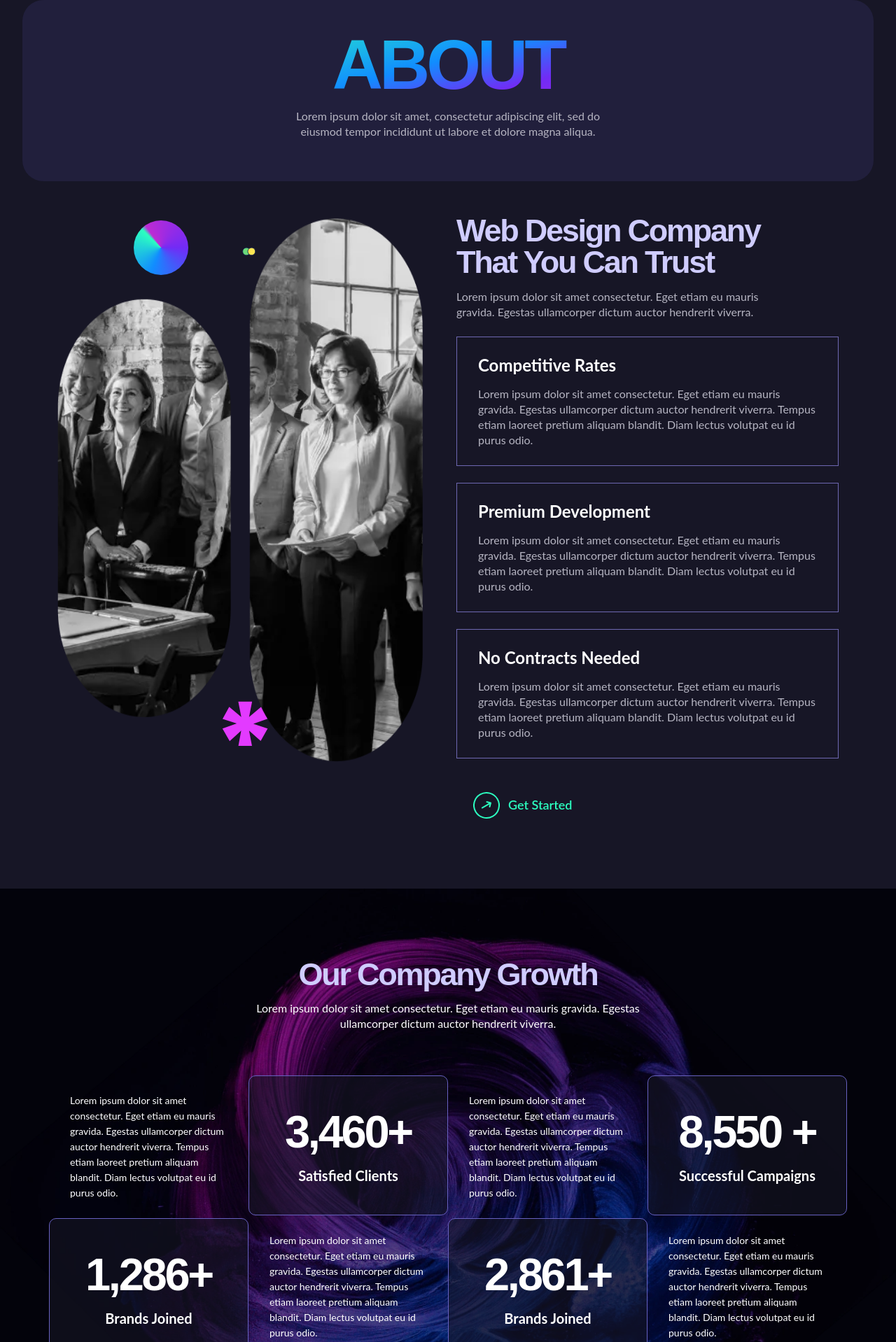
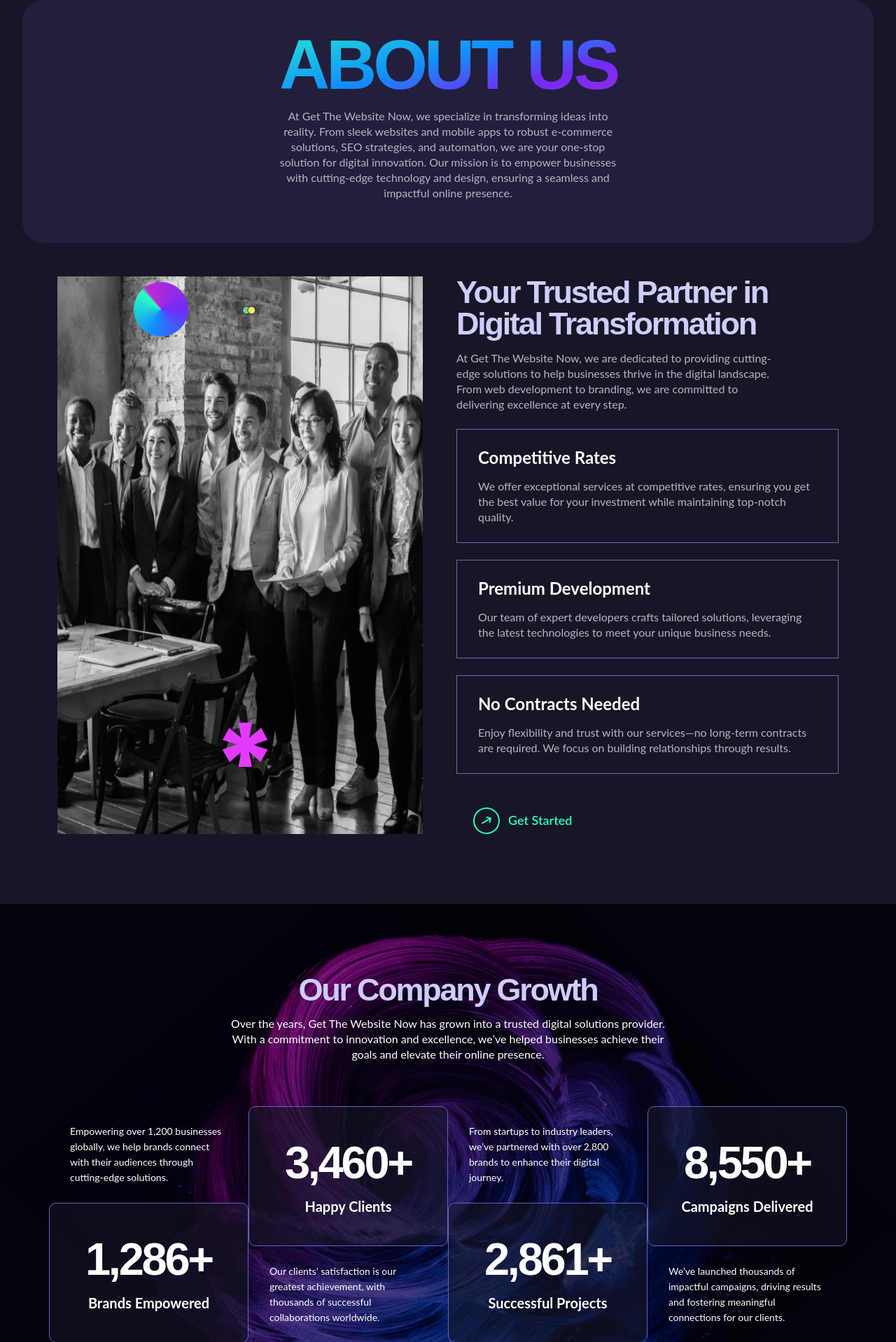
Before and after one commit to Get-The-Website/W-Main-V2, a PHP site: page /about in a window 1280 px wide. Shown: the part 98-2016 px from the top of the page at 70% size. Run offline with PHP 8.4, Linux system fonts and the light colour scheme.

Commit message:
update web

```diff
--- a/about.php
+++ b/about.php
@@ -21,9 +21,13 @@
     <section class="SubPage_Hero">
         <div class="container">
             <div class="text-center" data-aos="zoom-in-up">
-                <h1>About</h1>
-                <p>Lorem ipsum dolor sit amet, consectetur adipiscing elit, sed do eiusmod tempor incididunt ut
-                    labore et dolore magna aliqua.</p>
+                <h1>About Us</h1>
+                <p>
+                    At Get The Website Now, we specialize in transforming ideas into reality. From sleek websites and
+                    mobile apps to robust e-commerce solutions, SEO strategies, and automation, we are your one-stop
+                    solution for digital innovation. Our mission is to empower businesses with cutting-edge technology
+                    and design, ensuring a seamless and impactful online presence.
+                </p>
             </div>
         </div>
     </section>
@@ -44,46 +48,40 @@
                             </figure>
                         </div>
                         <figure class="w-100 h-100" data-aos="fade-down">
-                            <img class="w-100 h-100" src="assets/images/index/company_Img1.webp" alt="CompanyImg">
+                            <img class="w-100 h-100" src="assets/images/index/company_Img1.webp" alt="Company Image">
                         </figure>
                     </div>
                 </div>
                 <div class="col-lg-6 col-md-6">
                     <div data-aos="fade-up">
                         <div class="pe-lg-5 pe-3">
-                            <h4 class="w-75">Web Design Company That You Can Trust</h4>
+                            <h4 class="w-75">Your Trusted Partner in Digital Transformation</h4>
                             <p class="pt-3 pb-lg-4 pb-4 pe-lg-5">
-                                Lorem ipsum dolor sit amet consectetur. Eget etiam eu mauris
-                                gravida. Egestas ullamcorper dictum auctor hendrerit
-                                viverra.
+                                At Get The Website Now, we are dedicated to providing cutting-edge solutions to help
+                                businesses thrive in the digital landscape. From web development to branding, we are
+                                committed to delivering excellence at every step.
                             </p>
                         </div>
                         <div class="d-flex flex-md-column gap-lg-4 gap-3">
                             <div class="d-flex flex-column">
                                 <h6>Competitive Rates</h6>
                                 <p class="pt-3">
-                                    Lorem ipsum dolor sit amet consectetur. Eget etiam eu
-                                    mauris gravida. Egestas ullamcorper dictum auctor
-                                    hendrerit viverra. Tempus etiam laoreet pretium aliquam
-                                    blandit. Diam lectus volutpat eu id purus odio.
+                                    We offer exceptional services at competitive rates, ensuring you get the best value
+                                    for your investment while maintaining top-notch quality.
                                 </p>
                             </div>
                             <div class="d-flex flex-column">
                                 <h6>Premium Development</h6>
                                 <p class="pt-3">
-                                    Lorem ipsum dolor sit amet consectetur. Eget etiam eu
-                                    mauris gravida. Egestas ullamcorper dictum auctor
-                                    hendrerit viverra. Tempus etiam laoreet pretium aliquam
-                                    blandit. Diam lectus volutpat eu id purus odio.
+                                    Our team of expert developers crafts tailored solutions, leveraging the latest
+                                    technologies to meet your unique business needs.
                                 </p>
                             </div>
                             <div class="d-flex flex-column">
                                 <h6>No Contracts Needed</h6>
                                 <p class="pt-3">
-                                    Lorem ipsum dolor sit amet consectetur. Eget etiam eu
-                                    mauris gravida. Egestas ullamcorper dictum auctor
-                                    hendrerit viverra. Tempus etiam laoreet pretium aliquam
-                                    blandit. Diam lectus volutpat eu id purus odio.
+                                    Enjoy flexibility and trust with our services—no long-term contracts are required.
+                                    We focus on building relationships through results.
                                 </p>
                             </div>
                         </div>
@@ -102,26 +100,24 @@
     <!-- ======== End of 1.8. Stats section ========  -->
     <section class="Stats">
         <div class="container">
-            <div class="d-flex flex-column justify-content-center align-items-center w-75 m-auto text-center"
-                 data-aos="fade-up">
+            <div class="d-flex flex-column justify-content-center align-items-center w-75 m-auto text-center" data-aos="fade-up">
                 <h4>Our Company Growth</h4>
                 <p>
-                    Lorem ipsum dolor sit amet consectetur. Eget etiam eu mauris
-                    gravida. Egestas ullamcorper dictum auctor hendrerit viverra.
+                    Over the years, Get The Website Now has grown into a trusted digital solutions provider.
+                    With a commitment to innovation and excellence, we’ve helped businesses achieve their
+                    goals and elevate their online presence.
                 </p>
             </div>
             <div class="row mt-lg-5 mt-4">
                 <div class="col-lg-3 col-md-6 p-0">
                     <div class="d-flex flex-column" data-aos="flip-left">
                         <p class="pe-lg-5">
-                            Lorem ipsum dolor sit amet consectetur. Eget etiam eu mauris
-                            gravida. Egestas ullamcorper dictum auctor hendrerit viverra.
-                            Tempus etiam laoreet pretium aliquam blandit. Diam lectus
-                            volutpat eu id purus odio.
+                            Empowering over 1,200 businesses globally, we help brands connect with their audiences
+                            through cutting-edge solutions.
                         </p>
                         <div class="d-flex flex-column justify-content-center align-items-center gap-lg-3 gap-2">
                             <h3><span class="number" data-final-value="1286"></span>+</h3>
-                            <p>Brands Joined</p>
+                            <p>Brands Empowered</p>
                         </div>
                     </div>
                 </div>
@@ -129,48 +125,40 @@
                     <div class="d-flex flex-column" data-aos="flip-left">
                         <div class="d-flex flex-column justify-content-center align-items-center gap-lg-3 gap-2">
                             <h3><span class="number" data-final-value="3460"></span>+</h3>
-                            <p>Satisfied Clients</p>
+                            <p>Happy Clients</p>
                         </div>
                         <p class="pe-lg-5">
-                            Lorem ipsum dolor sit amet consectetur. Eget etiam eu mauris
-                            gravida. Egestas ullamcorper dictum auctor hendrerit viverra.
-                            Tempus etiam laoreet pretium aliquam blandit. Diam lectus
-                            volutpat eu id purus odio.
+                            Our clients' satisfaction is our greatest achievement, with thousands of successful
+                            collaborations worldwide.
                         </p>
                     </div>
                 </div>
                 <div class="col-lg-3 col-md-6 p-0">
                     <div class="d-flex flex-column" data-aos="flip-left">
                         <p class="pe-lg-5">
-                            Lorem ipsum dolor sit amet consectetur. Eget etiam eu mauris
-                            gravida. Egestas ullamcorper dictum auctor hendrerit viverra.
-                            Tempus etiam laoreet pretium aliquam blandit. Diam lectus
-                            volutpat eu id purus odio.
+                            From startups to industry leaders, we’ve partnered with over 2,800 brands to enhance
+                            their digital journey.
                         </p>
                         <div class="d-flex flex-column justify-content-center align-items-center gap-lg-3 gap-2">
-                            <h3><span class="number" data-final-value="2861"></span>+
-                            </h3>
-                            <p>Brands Joined</p>
+                            <h3><span class="number" data-final-value="2861"></span>+</h3>
+                            <p>Successful Projects</p>
                         </div>
                     </div>
                 </div>
                 <div class="col-lg-3 col-md-6 p-0">
                     <div class="d-flex flex-column" data-aos="flip-left">
                         <div class="d-flex flex-column justify-content-center align-items-center gap-lg-3 gap-2">
-                            <h3><span class="number" data-final-value="8550"></span>
-                                +</h3>
-                            <p>Successful Campaigns</p>
+                            <h3><span class="number" data-final-value="8550"></span>+</h3>
+                            <p>Campaigns Delivered</p>
                         </div>
                         <p class="pe-lg-5">
-                            Lorem ipsum dolor sit amet consectetur. Eget etiam eu mauris
-                            gravida. Egestas ullamcorper dictum auctor hendrerit viverra.
-                            Tempus etiam laoreet pretium aliquam blandit. Diam lectus
-                            volutpat eu id purus odio.
+                            We’ve launched thousands of impactful campaigns, driving results and fostering meaningful
+                            connections for our clients.
                         </p>
                     </div>
                 </div>
             </div>
-            <div class="d-flex justify-content-center align-items-center gap-3">
+            <div class="d-flex justify-content-center align-items-center gap-3 mt-4">
                 <div>
                     <a class="hover2" href="#">Learn More</a>
                 </div>
@@ -193,32 +181,26 @@
                             <img src="assets/images/icons/hero_dots.svg" alt="dots">
                         </figure>
                         <figure data-aos="fade-up">
-                            <img class="w-100" src="assets/images/index/Goal_img.webp" alt="Goal_Img">
+                            <img class="w-100" src="assets/images/index/Goal_img.webp" alt="Goal Image">
                         </figure>
                         <figure class="position-absolute">
-                            <img src="assets/images/icons/goal_doddle.svg" alt="doddle">
+                            <img src="assets/images/icons/goal_doddle.svg" alt="doodle">
                         </figure>
                     </div>
                 </div>
                 <div class="col-lg-6">
                     <div class="d-flex flex-column gap-sm-4 gap-3 justify-content-between mt-lg-3" data-aos="fade-up">
-                        <h4>Our Main Goal Is To Satisfy Local Clients</h4>
+                        <h4>Our Main Goal Is To Drive Success for Our Clients</h4>
                         <h6 class="pe-lg-2">
-                            Ad nec unum copiosae. Sea ex everti labores, ad option iuvaret
-                            qui muva.
+                            We aim to deliver impactful digital solutions tailored to our clients' needs, ensuring measurable success and growth.
                         </h6>
                         <p>
-                            Lorem ipsum dolor sit amet consectetur. Eget etiam eu mauris
-                            gravida. Egestas ullamcorper dictum auctor hendrerit viverra.
-                            Tempus etiam laoreet pretium aliquam blandit. Diam lectus
-                            volutpat eu id purus odio. Aliquam tincidunt sed est at
-                            ultrices. Nibh a egestas scelerisque mauris porta. Leo leo in
-                            duis pulvinar magnis venenatis faucibus malesuada.
+                            At Get The Website Now, our primary focus is creating meaningful connections between businesses and their audiences. From custom web development and mobile app solutions to branding, design, and automation, we strive to provide unmatched quality and client satisfaction. By integrating modern technologies and creative strategies, we ensure every project stands out and drives success.
                         </p>
                         <div class="d-flex gap-lg-3 gap-3 flex-wrap py-lg-3 py-2">
                             <h6>The Briefing</h6>
-                            <h6>Analysing</h6>
-                            <h6>Design and Adaptive</h6>
+                            <h6>Analysis & Planning</h6>
+                            <h6>Design & Adaptation</h6>
                             <h6>Development</h6>
                             <h6>Search Engine Optimization</h6>
                         </div>
@@ -244,10 +226,10 @@
         <div class="container">
             <div class="d-flex flex-column justify-content-center align-items-center mx-auto text-center"
                  data-aos="fade-up">
-                <h4>Companies We Love</h4>
+                <h4>Trusted by Leading Companies</h4>
                 <p>
-                    Lorem ipsum dolor sit amet consectetur. In nulla nunc arcu velit
-                    consectetur massa mauris molestie hac.
+                    We are proud to collaborate with innovative businesses that share our vision for excellence and growth.
+                    Together, we build lasting partnerships and deliver impactful solutions.
                 </p>
             </div>
             <div class="row">
@@ -299,26 +281,25 @@
             <div data-aos="fade-up">
                 <h1>Let’s Talk</h1>
                 <p class="w-50">
-                    Lorem ipsum dolor sit amet, consectetur adipiscing elit, sed do
-                    eiusmod tempor incididunt ut labore et dolore magna aliqua.
+                    Have a project in mind or need assistance with your digital journey? Share your ideas with us, and let's make them a reality.
                 </p>
             </div>
             <form class="mt-lg-5 mt-4 d-flex flex-column gap-lg-5 gap-4" data-aos="fade-up">
                 <div class="d-flex gap-lg-5 gap-4 w-100 flex-sm-row flex-column">
-                    <input name="ContactName" type="text" placeholder="Your Name" required="">
-                    <input name="ContactEmail" type="email" placeholder="Email" required="">
+                    <input name="ContactName" type="text" placeholder="Your Name" required>
+                    <input name="ContactEmail" type="email" placeholder="Email Address" required>
                 </div>
-                <input name="ContactNumber" type="tel" placeholder="Phone Number" required="">
-                <textarea name="ContactComment" placeholder="Write here message" rows="10" required=""></textarea>
+                <input name="ContactNumber" type="tel" placeholder="Phone Number" required>
+                <textarea name="ContactComment" placeholder="Write your message here" rows="10" required></textarea>
                 <button type="submit">Send Message</button>
             </form>
             <div class="modal fade" data-bs-backdrop="static" data-bs-keyboard="false" tabindex="-1">
                 <div class="modal-dialog modal-dialog-centered">
-                    <div class="modal-content">
-                        <img src="assets/images/icons/Confirmation_1.gif" alt="submitIcon">
+                    <div class="modal-content text-center">
+                        <img src="assets/images/icons/Confirmation_1.gif" alt="Confirmation Icon">
                         <div>
-                            <h4>Response Submitted</h4>
-                            <h6>Your details have been successfully submitted. Thanks</h6>
+                            <h4>Thank You!</h4>
+                            <h6>Your message has been received. Our team will get back to you shortly.</h6>
                         </div>
                         <button type="button" class="hover1 m-auto" data-bs-dismiss="modal">Close</button>
                     </div>
```
Also changed, not shown: index.php (+11 -16 lines), web-development.php (+10 -11 lines).
